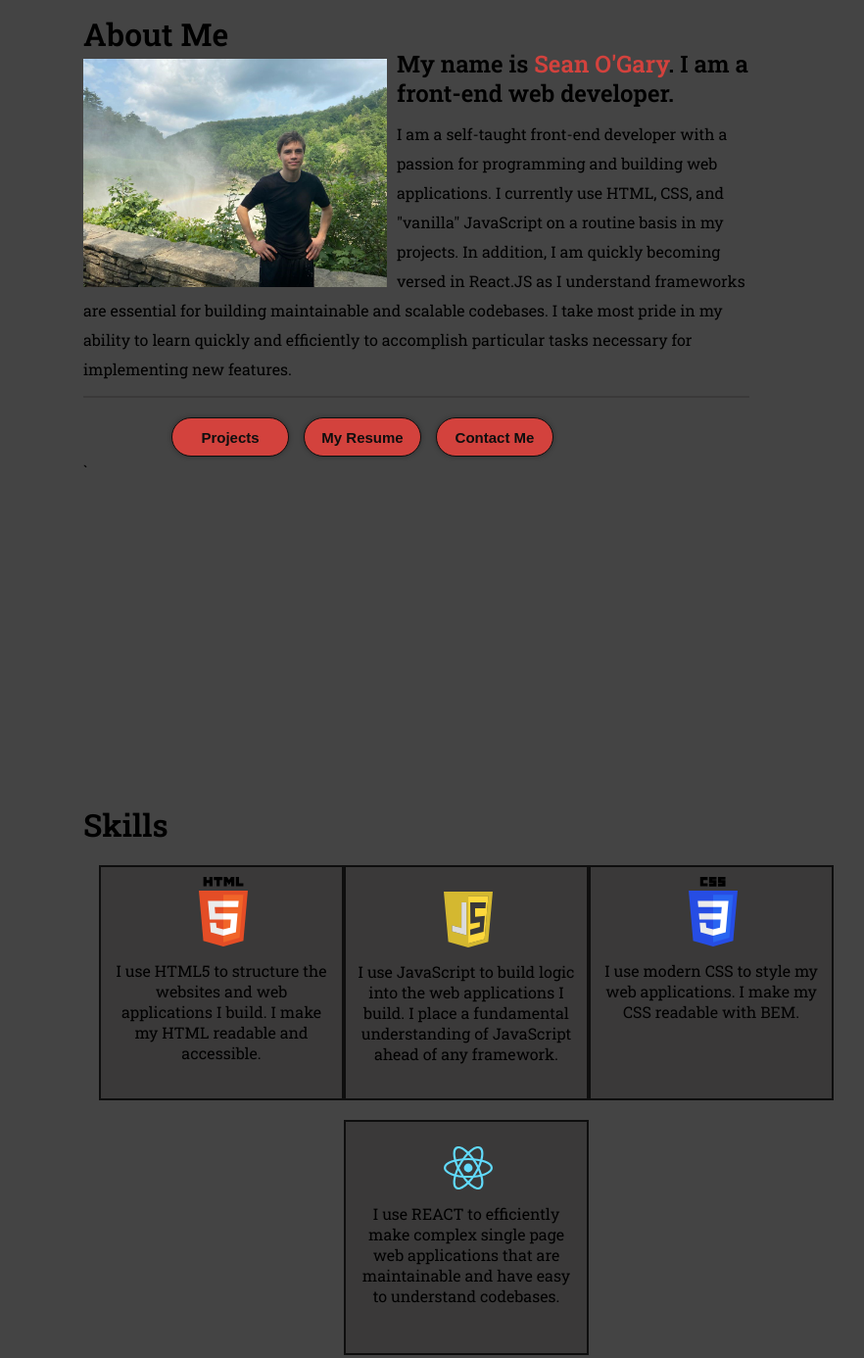
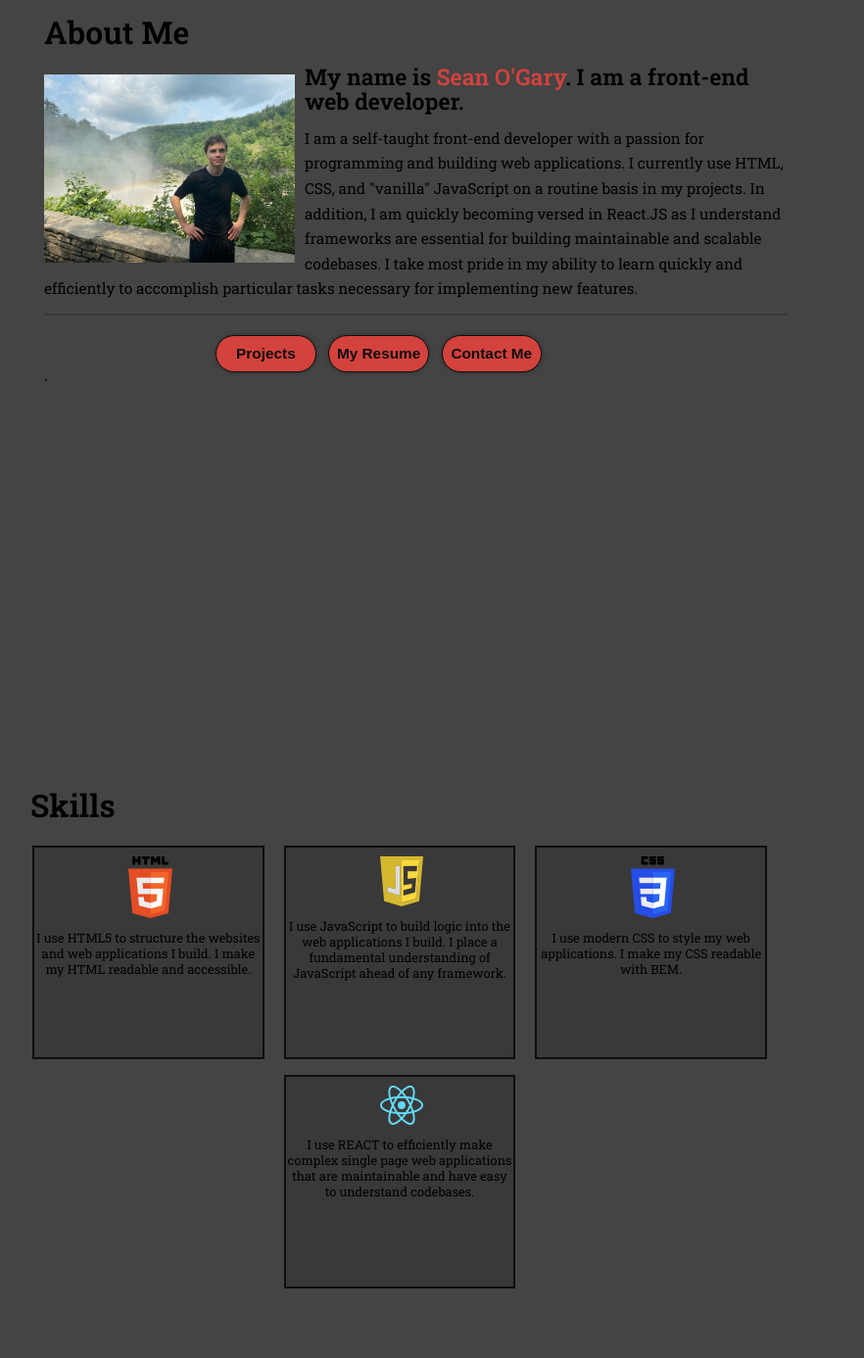
Before and after one commit to Nenrad/portfolio-website, a plain HTML site: page index.html in a window 1280 px wide. Shown: the part 880-2266 px from the top of the page at 98% size, without its empty margins (315-1197 px from the left). Drawn offline with Linux system fonts and the light colour scheme.

Commit message:
making mobile friendly

```diff
--- a/index.html
+++ b/index.html
@@ -53,14 +53,14 @@
       <div
         class="image-container-about"
         style="
-          width: 310px;
-          height: 220px;
+          width: 20vw;
+          height: 15vw;
           float: left;
           margin-right: 10px;
           margin-top: 10px;
         "
       >
-        <img src="img/full_personal_photo.jpg" style="width: 310px" />
+        <img src="img/full_personal_photo.jpg" style="width: 20vw" />
       </div>
       <h2>
         My name is <span style="color: #d3423d">Sean O'Gary</span>. I am a
@@ -90,7 +90,7 @@
       <div class="skills__logos">
         <div class="skill-card">
           <div class="skill-container">
-            <img src="img/html5-logo.svg" style="width: 50px" />
+            <img src="img/html5-logo.svg" style="width: 3.5vw" />
             <p>
               I use HTML5 to structure the websites and web applications I
               build. I make my HTML readable and accessible.
@@ -99,10 +99,7 @@
         </div>
         <div class="skill-card">
           <div class="skill-container">
-            <img
-              src="img/javascript-logo.svg"
-              style="width: 50px; padding-top: 15px"
-            />
+            <img src="img/javascript-logo.svg" style="width: 3.5vw" />
             <p>
               I use JavaScript to build logic into the web applications I build.
               I place a fundamental understanding of JavaScript ahead of any
@@ -112,7 +109,7 @@
         </div>
         <div class="skill-card">
           <div class="skill-container">
-            <img src="img/css3-logo.svg" style="width: 50px" />
+            <img src="img/css3-logo.svg" style="width: 3.5vw" />
             <p>
               I use modern CSS to style my web applications. I make my CSS
               readable with BEM.
@@ -121,10 +118,7 @@
         </div>
         <div class="skill-card">
           <div class="skill-container">
-            <img
-              src="img/react-logo.svg"
-              style="width: 50px; padding-top: 15px"
-            />
+            <img src="img/react-logo.svg" style="width: 3.5vw" />
             <p>
               I use REACT to efficiently make complex single page web
               applications that are maintainable and have easy to understand
--- a/style.css
+++ b/style.css
@@ -94,7 +94,7 @@ body {
 }
 
 .hero {
-  height: 100vh;
+  height: 800px;
   color: var(--secondary-color);
   display: flex;
   flex-direction: column;
@@ -115,21 +115,32 @@ body {
 }
 
 #about {
-  line-height: 30px;
-  height: 100vh;
-  padding-left: 400px;
-  padding-right: 200px;
+  line-height: 2vw;
+  height: 800px;
+  padding-left: calc(200px + 12.5vw);
+  padding-right: 12.5vw;
   padding-top: 100px;
   color: var(--secondary-color);
 }
 
+#about h1 {
+  color: var(--primary-color);
+  font-size: 2.5vw;
+  margin-bottom: 20px;
+}
+
 #about p {
   margin: 12px 0px;
+  font-size: 1.2vw;
+}
+
+#about h2 {
+  font-size: 1.8vw;
 }
 
 .about__cta {
   display: flex;
-  width: 500px;
+  width: 32vw;
   margin: auto;
   padding-top: 20px;
 }
@@ -140,33 +151,31 @@ body {
   align-items: center;
   justify-content: center;
   font-weight: 700;
-  font-size: 15px;
-  margin-right: 15px;
-  width: 120px;
-  height: 40px;
+  font-size: 1.2vw;
+  margin-right: 1vw;
+  width: 8vw;
+  height: 3vw;
   border-radius: 999px;
   background-color: var(--primary);
   color: var(--accent);
 }
 
-#about h1 {
-  color: var(--primary-color);
-}
-
 #skills {
-  height: 100vh;
-  margin-left: 200px;
+  height: 808px;
+  margin-left: calc(190px + (100vw - 200px - 60vw) / 2);
 }
 
 #skills h1 {
-  padding-top: 100px;
-  padding-left: 200px;
   color: var(--primary-color);
+  font-size: 2.5vw;
+  margin-bottom: 20px;
+  padding-top: 80px;
 }
 
 .skill-card {
-  padding-top: 20px;
-  width: 250px;
+  font-size: 1vw;
+  width: 18.5vw;
+  height: 17vw;
 }
 
 .skill-card p {
@@ -174,10 +183,11 @@ body {
 }
 
 .skills__logos {
+  padding-left: 2px;
   color: var(--secondary-color);
-  width: 60%;
-  margin: auto;
+  width: 59vw;
   display: grid;
+  gap: 1.3vw;
   grid-template-columns: 1fr 1fr 1fr;
 }
 
@@ -190,34 +200,34 @@ body {
 }
 
 .skills__logos img {
-  margin: 10px 90px;
+  margin: 0.7vw 7.5vw;
 }
 
 .skill-container {
   background-color: var(--accent-2);
-  height: 240px;
-  padding: 0px 10px;
+  height: 17vw;
+  padding: 1vwpx 1vw;
   border: 2px solid var(--accent);
 }
 
 #projects {
   height: 100vh;
-  margin-left: 200px;
+  margin-left: calc(190px + (100vw - 200px - 60vw) / 2);
 }
 
 #projects h1 {
-  padding-top: 100px;
-  padding-left: 200px;
   color: var(--primary-color);
+  font-size: 2.5vw;
+  margin-bottom: 20px;
+  padding-top: 80px;
 }
 
 .projects__project-cards {
-  padding-top: 20px;
+  padding-left: 2px;
   display: grid;
   grid-template-columns: 1fr 1fr 1fr;
   gap: 10px;
   width: fit-content;
-  margin: auto;
 }
 
 .project-cards__project-card {
@@ -242,19 +252,21 @@ body {
 
 #contact {
   color: var(--secondary-color);
-  height: 70vh;
-  margin-left: 200px;
+  height: 500px;
+  margin-left: calc(190px + (100vw - 200px - 60vw) / 2);
 }
 
 #contact h1 {
   color: var(--primary-color);
-  padding-top: 100px;
-  padding-left: 200px;
+  font-size: 2.5vw;
+  margin-bottom: 20px;
+  padding-top: 80px;
 }
 
 #contact form {
-  width: 500px;
-  margin: auto;
+  width: 40vw;
+  margin-left: auto;
+  margin-right: calc((100vw - 200px - 40vw) / 2);
 }
 
 .input-section {
@@ -265,7 +277,7 @@ body {
   border: 1px solid var(--accent);
   background-color: white;
   outline: none;
-  width: 500px;
+  width: 40vw;
   font-family: "Montserrat", sans-serif;
 }
 
@@ -274,25 +286,25 @@ body {
   resize: none;
   background-color: white;
   outline: none;
-  width: 500px;
+  width: 40vw;
   height: 100px;
   padding: 5px;
   font-family: "Montserrat", sans-serif;
 }
 
 #contact form button {
-  margin: 0px calc((500px - 120px) / 2);
+  margin: 0px calc((40vw - 8vw) / 2);
   font-weight: 700;
-  font-size: 15px;
-  width: 120px;
-  height: 40px;
+  font-size: 1.2vw;
+  width: 8vw;
+  height: 3vw;
   border-radius: 999px;
   background-color: var(--primary);
 }
 
 footer {
   border-top: 2px solid var(--accent);
-  height: 30vh;
+  height: 300px;
   background-color: var(--accent-2);
   padding: 20px 0px;
   margin-left: 200px;
@@ -374,3 +386,15 @@ footer p {
 button {
   border: 1px solid var(--accent);
 }
+
+@media screen and (max-height: 580px) {
+  .profile {
+    display: none;
+  }
+}
+
+@media screen and (max-width: 600px) {
+  .sidebar {
+    display: none;
+  }
+}
```
